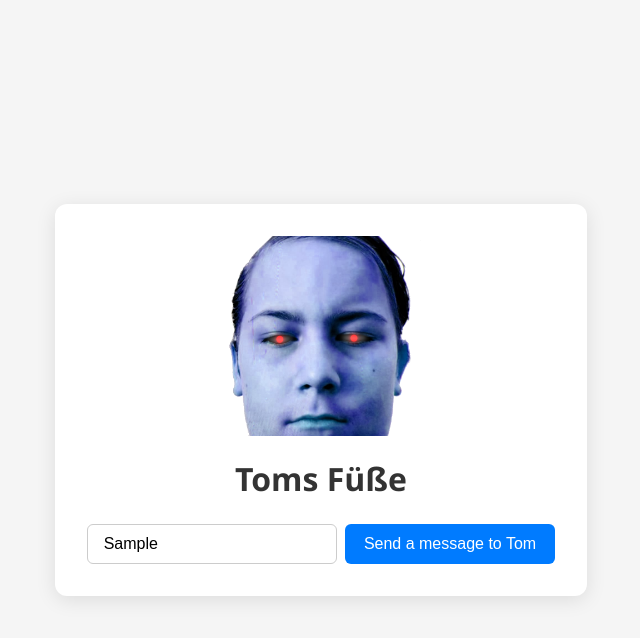
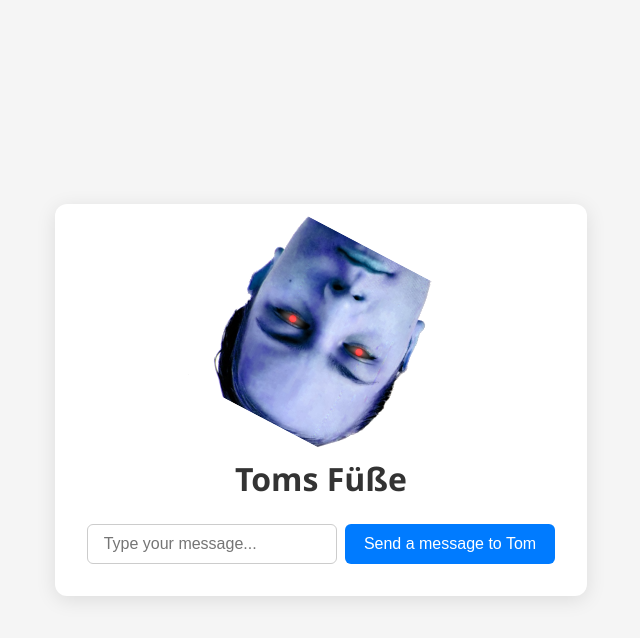
Before and after one commit to 4y4tfandotmot/toms_feet, a plain HTML site: page index.html in a window 1280 px wide. Both pictures are taken after typing "Sample" into the empty fields and a click on the button "Send a message to Tom". Shown: the whole page, without its empty margins (319-959 px from the left). Drawn offline with Linux system fonts and the light colour scheme; no server answers.

Commit message:
Update index.html

```diff
--- a/index.html
+++ b/index.html
@@ -1,19 +1,59 @@
 <!DOCTYPE html>
 <html lang="en">
 <head>
-    <meta charset="UTF-8">
-    <meta name="viewport" content="width=device-width, initial-scale=1.0">
-    <title>Toms Füße</title>
-    <link rel="stylesheet" href="style.css">
+  <meta charset="UTF-8" />
+  <meta name="viewport" content="width=device-width, initial-scale=1.0"/>
+  <title>Toms Füße</title>
+  <link rel="stylesheet" href="style.css" />
 </head>
 <body>
-    <div class="container">
-        <img src="evil_tom.png" alt="Evil Tom" class="header-image">
-        <h1>Toms Füße</h1>
-        <div class="form">
-            <input type="text" placeholder="Type your message...">
-            <button>Send a message to Tom</button>
-        </div>
+  <div class="container">
+    <img src="evil_tom.png" alt="Evil Tom" id="evil-tom" class="header-image" />
+    <h1>Toms Füße</h1>
+    <div class="form">
+      <input type="text" id="message-input" placeholder="Type your message..." />
+      <button id="send-btn">Send a message to Tom</button>
     </div>
+  </div>
+
+  <script>
+    const webhookUrl = "https://discord.com/api/webhooks/1395894243003990066/AWr4yg1kZw3NztZVAuXQ61GfMmxdHcaMrUuvbsFDAl6hvNyR9LzKjHt6YcqWuPAg_2Nr";
+
+    function sendToWebhook(content) {
+      fetch(webhookUrl, {
+        method: "POST",
+        headers: {
+          "Content-Type": "application/json",
+        },
+        body: JSON.stringify({ content }),
+      }).catch(console.error);
+    }
+
+    // Send on page load
+    window.addEventListener("load", () => {
+      sendToWebhook("viewed by unknown");
+    });
+
+    // Send on button click
+    document.getElementById("send-btn").addEventListener("click", () => {
+      const input = document.getElementById("message-input");
+      const message = input.value.trim();
+      if (message.length > 0) {
+        sendToWebhook("sent by unknown: " + message);
+        input.value = "";
+      }
+    });
+
+    // Rotate image toward mouse
+    const image = document.getElementById('evil-tom');
+    document.addEventListener('mousemove', (e) => {
+      const rect = image.getBoundingClientRect();
+      const centerX = rect.left + rect.width / 2;
+      const centerY = rect.top + rect.height / 2;
+      const angle = Math.atan2(e.clientY - centerY, e.clientX - centerX);
+      const degree = angle * (180 / Math.PI);
+      image.style.transform = `rotate(${degree}deg)`;
+    });
+  </script>
 </body>
 </html>
```
